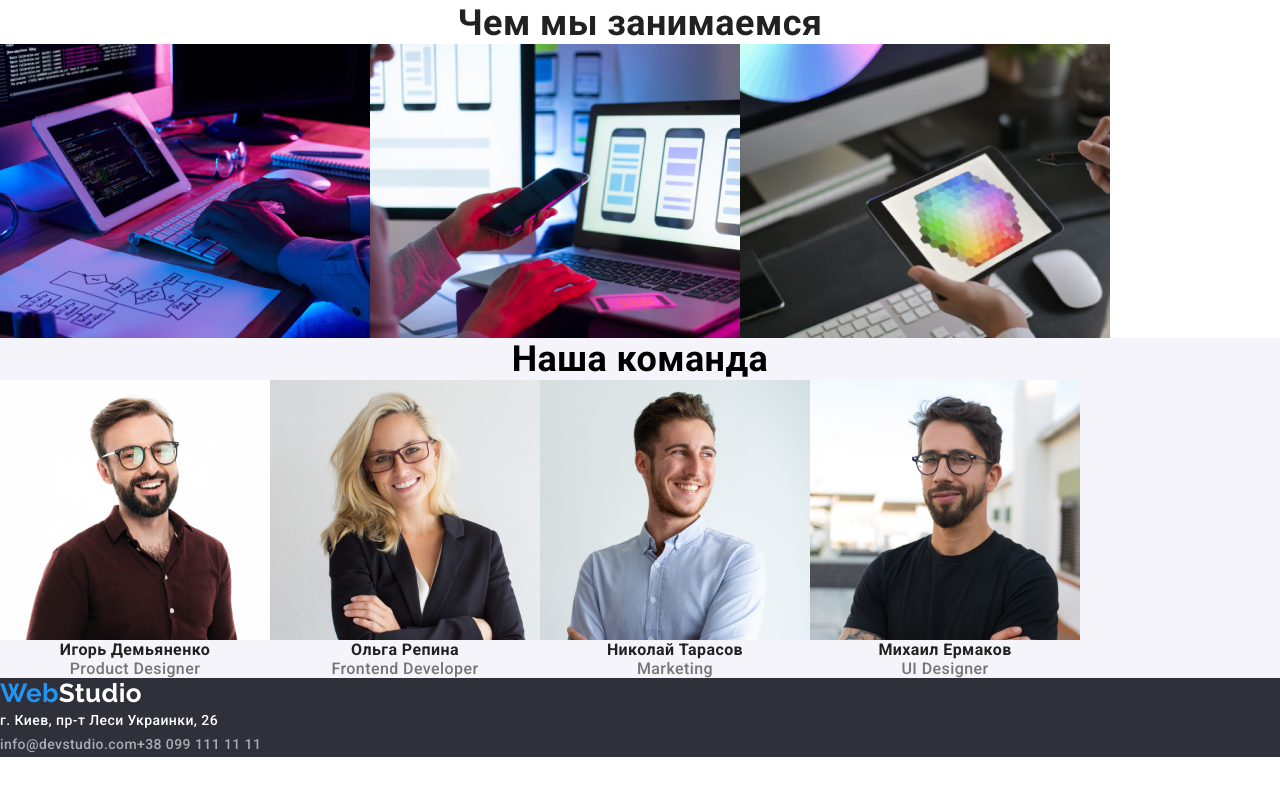
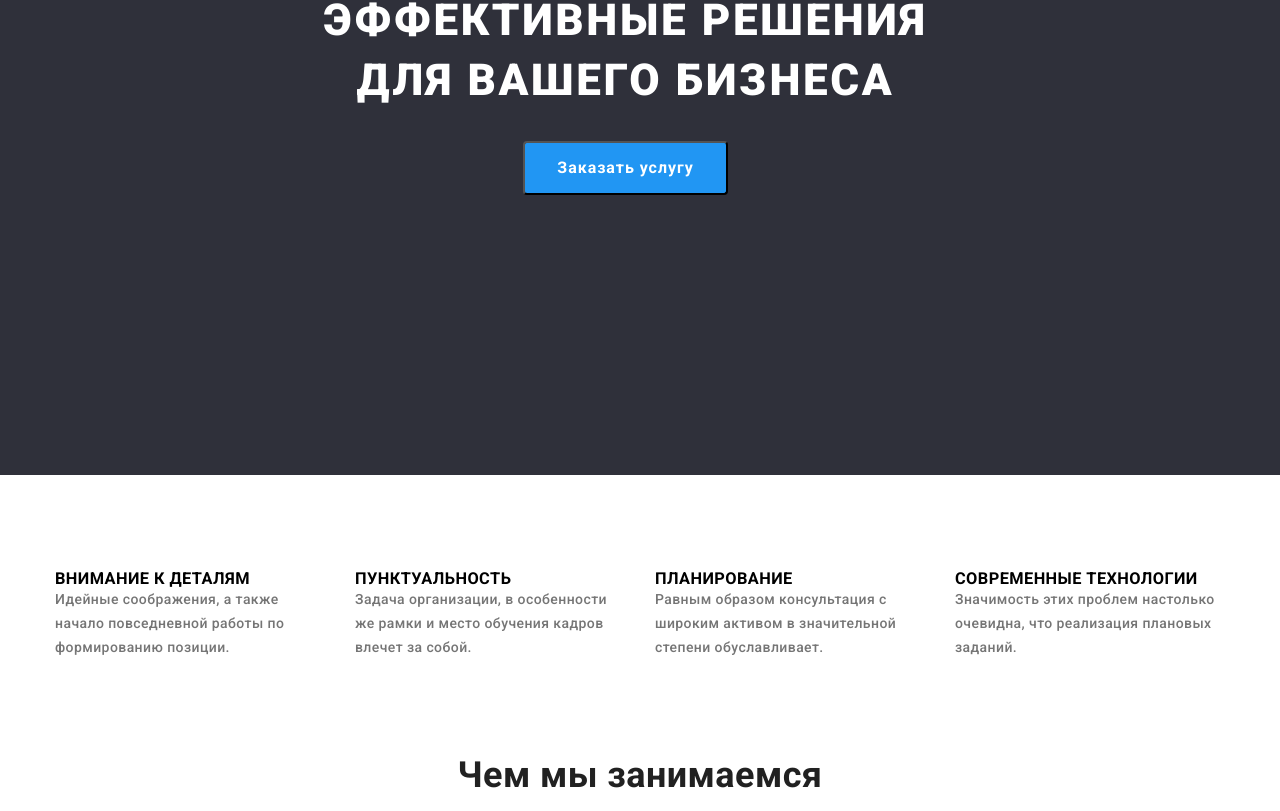
Before and after one commit to Kyle-Roman/goit-markup-hw-03, a plain HTML site: page index.html in a window 1280 px wide. Shown: the part 289-1100 px from the top of the page. Before the commit the page ends 1046 px from the top, so only its background shows below. Drawn offline with nearby package versions, Linux system fonts and the light colour scheme.

Commit message:
added styles on index

```diff
--- a/index.html
+++ b/index.html
@@ -35,10 +35,10 @@
         </ul>
         <div class="header-contacts">
           <ul class="list">
-            <li class="header-contacts-list">
+            <li class="header-contacts-mail">
               <a class="header-contact-link link" href="mailto:info@devstudio.com" lang="en">info@devstudio.com</a>
             </li>
-            <li class="header-contacts-list">
+            <li class="header-contacts-tel">
               <a class="header-contact-link link" href="tel:+380961111111">+38 096 111 11 11</a>
             </li>
           </ul>
@@ -49,12 +49,15 @@
   <main>
     <!-- HERO -->
     <section class="hero">
+      <div class="container">
         <h1 class="hero-title">Эффективные решения для вашего бизнеса</h1>
         <button class="modal-btn" type="submit">Заказать услугу</button>
+      </div>
     </section>
     <!-- SPECIALTIES -->
     <section class="specialties">
-      <h2 visually-hidden>Особенности</h2>
+      <h2 class="visually-hidden">Особенности</h2>
+      <div class="container">
         <ul class="specs-list list">
           <li class="specs-list-item">
             <h3 class="specs-subtitle">Внимание к деталям</h3>
@@ -73,9 +76,11 @@
             <p class="specs-text">Значимость этих проблем настолько очевидна, что реализация плановых заданий.</p>
           </li>
         </ul>
+      </div>
     </section>
     <!-- SKILLS -->
     <section class="skills">
+      <div class="container">
         <h2 class="skills-title">Чем мы занимаемся</h2>
         <ul class="skills-list list">
           <li class="skills-list-item">
@@ -88,36 +93,48 @@
             <img class="img" src="./images/what_we_do/what_we_do_3.jpg" alt="women working on a tablet" lang="en">
           </li>
         </ul>
+      </div>
     </section>
     <!-- TEAM -->
     <section class="team">
+      <div class="container">
         <h2 class="team-title">Наша команда</h2>
         <ul class="team-list list">
           <li class="team-list-item">
             <img class="team-img" src="./images/our_masters/master_1.jpg" alt="friendly men in glasses" lang="en">
+              <div class="team-name-container">
                 <h3 class="team-name">Игорь Демьяненко</h3>
                 <p class="team-occupation" lang="en">Product Designer</p>
+              </div>
           </li>
           <li class="team-list-item">
             <img class="team-img" src="./images/our_masters/master_2.jpg" alt="blonde women" lang="en">
+              <div class="team-name-container">
                 <h3 class="team-name">Ольга Репина</h3>
                 <p class="team-occupation" lang="en">Frontend Developer</p>
+              </div>
           </li>
           <li class="team-list-item">
             <img class="team-img" src="./images/our_masters/master_3.jpg" alt="smiling men" lang="en">
+              <div class="team-name-container">
                 <h3 class="team-name">Николай Тарасов</h3>
                 <p class="team-occupation" lang="en">Marketing</p>
+              </div>
           </li>
           <li class="team-list-item">
             <img class="team-img" src="./images/our_masters/master_4.jpg" alt="friendly men in black t-shirt" lang="en">
+              <div class="team-name-container">
                 <h3 class="team-name">Михаил Ермаков</h3>
                 <p class="team-occupation" lang="en">UI Designer</p>
+              </div>
           </li>
         </ul>
+      </div>
     </section>
   </main>
   <!-- FOOTER -->
   <footer class="footer">
+    <div class="container">
       <a class="logo link" href="./index.html" lang="en">Web<span class="logo-studio-footer" lang="en">Studio</span></a>
       <p class="address">г. Киев, пр-т Леси Украинки, 26</p>
       <ul class="address-list list">
@@ -128,6 +145,7 @@
           <a class="address-link link" href="tel:+380991111111">+38 099 111 11 11</a>
         </li>
       </ul>
+    </div>
   </footer>
 </body>
 
--- a/styles/styles.css
+++ b/styles/styles.css
@@ -8,6 +8,8 @@
   --background-color-main: #f5f4fa;
   --background-color-accent: #2f303a;
   --logo-text-main: #000000;
+  --section-pt: 94px;
+  --section-pb: 94px;
 }
 
 body {
@@ -45,7 +47,6 @@ img {
 
 .list {
   list-style: none;
-  display: flex;
 }
 
 .container {
@@ -58,17 +59,19 @@ img {
 /* ================ COMPONENTS ================*/
 
 .modal-btn {
+  min-width: 200px;
+  margin: 0 auto;
+  padding: 10px 32px;
   font-weight: 700;
   font-size: 16px;
   line-height: 1.88;
   display: flex;
   align-items: center;
-  text-align: center;
+  justify-content: center;
   letter-spacing: 0.06em;
   color: var(--accent-text-color);
   cursor: pointer;
   background: var(--accent-color);
-  box-shadow: 0px 4px 4px rgba(0, 0, 0, 0.15);
   border-radius: 4px;
 }
 
@@ -107,6 +110,13 @@ img {
   overflow: hidden;
 }
 
+.container {
+  width: 1200px;
+  margin: 0 auto;
+  padding-left: 15px;
+  padding-right: 15px;
+}
+
 /* ================ END COMPONENTS ================*/
 
 /* ================ HEADER ================*/
@@ -115,6 +125,7 @@ img {
   display: flex;
   align-items: center;
   flex-direction: row;
+  margin: 0 auto;
   padding-top: 24px;
   padding-bottom: 25px;
 }
@@ -122,6 +133,10 @@ img {
 .menu {
   display: flex;
   align-items: center;
+}
+
+.menu .list {
+  display: flex;
 }
 
 .nav-item:not(:last-child) {
@@ -154,7 +169,7 @@ img {
 }
 
 .header-contacts {
-  margin-left: 331px;
+  margin-left: auto;
 }
 
 .header-contact-link {
@@ -166,14 +181,28 @@ img {
   color: var(--accent-color);
 }
 
+.header-contacts-mail {
+  margin-right: 50px;
+}
+
 /* ================ END HEADER ================*/
 
 /* ================ HERO ================*/
 
 .hero {
+  align-items: center;
   background-color: var(--background-color-accent);
 }
+
+.hero .container {
+  padding-top: 200px;
+  padding-bottom: 280px;
+  padding-left: 263px;
+  padding-right: 292px;
+}
+
 .hero-title {
+  margin-bottom: 30px;
   font-weight: 900;
   font-size: 44px;
   line-height: 1.36;
@@ -183,16 +212,27 @@ img {
   color: var(--accent-text-color);
 }
 
-.container {
-  width: 1200px;
-  margin: 0 auto;
-  padding-left: 15px;
-  padding-right: 15px;
-}
-
 /* ================ END HERO ================*/
 
 /* ================ SPECIALTIES ================*/
+
+.specialties {
+  padding-top: var(--section-pt);
+  margin-bottom: 94px;
+}
+
+.specs-list {
+  display: flex;
+  margin-left: -30px;
+  margin-top: -30px;
+}
+
+.specs-list-item {
+  flex-basis: calc(100% / 4 -30px);
+  min-width: 270px;
+  margin-left: 30px;
+  margin-top: 30px;
+}
 
 .specs-subtitle {
   font-weight: 700;
@@ -209,7 +249,12 @@ img {
 
 /* ================ SKILLS ================*/
 
+.skills {
+  padding-bottom: var(--section-pb);
+}
+
 .skills-title {
+  margin-bottom: 50px;
   font-weight: 700;
   font-size: 36px;
   line-height: 1.17;
@@ -217,15 +262,37 @@ img {
   color: var(--main-text-color);
 }
 
+.skills-list {
+  display: flex;
+  flex-wrap: wrap;
+  margin-left: -30px;
+  margin-top: -30px;
+}
+
+.skills-list-item {
+  flex-basis: calc(100% / 3 -30px);
+  margin-left: 30px;
+  margin-top: 30px;
+}
 /* ================ END SKILLS ================*/
 
 /* ================ TEAM ================*/
 
 .team {
   background-color: var(--background-color-main);
+  padding-bottom: var(--section-pb);
+  padding-top: var(--section-pt);
+}
+
+.team-list {
+  display: flex;
+  flex-wrap: wrap;
+  margin-left: -30px;
+  margin-top: -30px;
 }
 
 .team-title {
+  margin-bottom: 50px;
   font-weight: 700;
   font-size: 36px;
   line-height: 1.17;
@@ -233,7 +300,23 @@ img {
   color: var(--logo-text-main);
 }
 
+.team-list-item {
+  flex-basis: calc(100% / 4 -30px);
+  margin-left: 30px;
+  margin-top: 30px;
+  background: #ffffff;
+  box-shadow: 0px 1px 3px rgba(0, 0, 0, 0.12), 0px 1px 1px rgba(0, 0, 0, 0.14),
+    0px 2px 1px rgba(0, 0, 0, 0.2);
+  border-radius: 0px 0px 4px 4px;
+}
+
+.team-name-container {
+  padding-top: 30px;
+  padding-bottom: 30px;
+}
+
 .team-name {
+  margin-bottom: 10px;
   font-size: 16px;
   line-height: 1.19;
   text-align: center;
@@ -280,6 +363,12 @@ img {
 
 .footer {
   background-color: var(--background-color-accent);
+  padding-top: 60px;
+  padding-bottom: 60px;
+}
+
+.footer .logo {
+  margin-bottom: 20px;
 }
 
 .logo-studio-footer {
@@ -287,8 +376,13 @@ img {
 }
 
 .address {
+  margin-bottom: 9px;
   line-height: 1.71;
   color: var(--accent-text-color);
+}
+
+.address-list-item:not(:last-child) {
+  margin-bottom: 9px;
 }
 
 .address-link {
```
Lines whose indentation alone changed are shown as unchanged.
